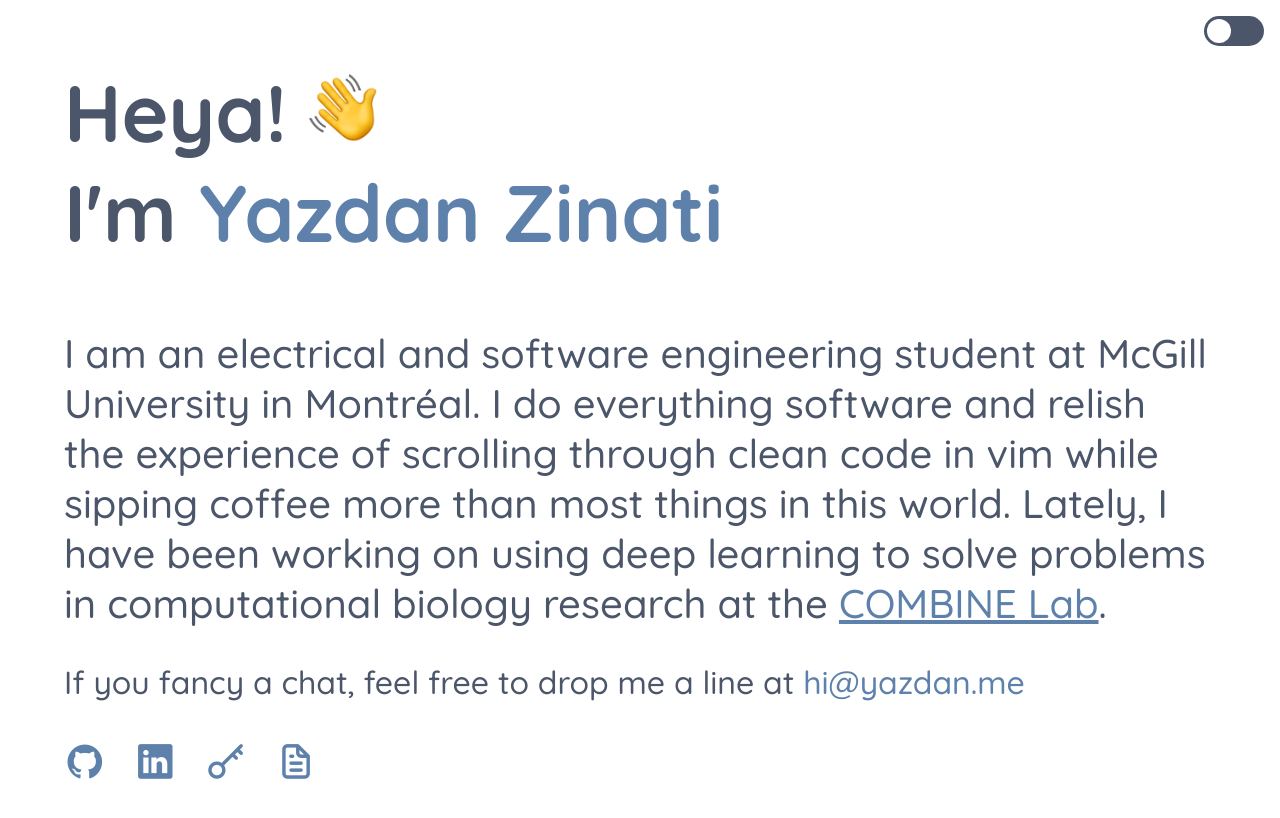
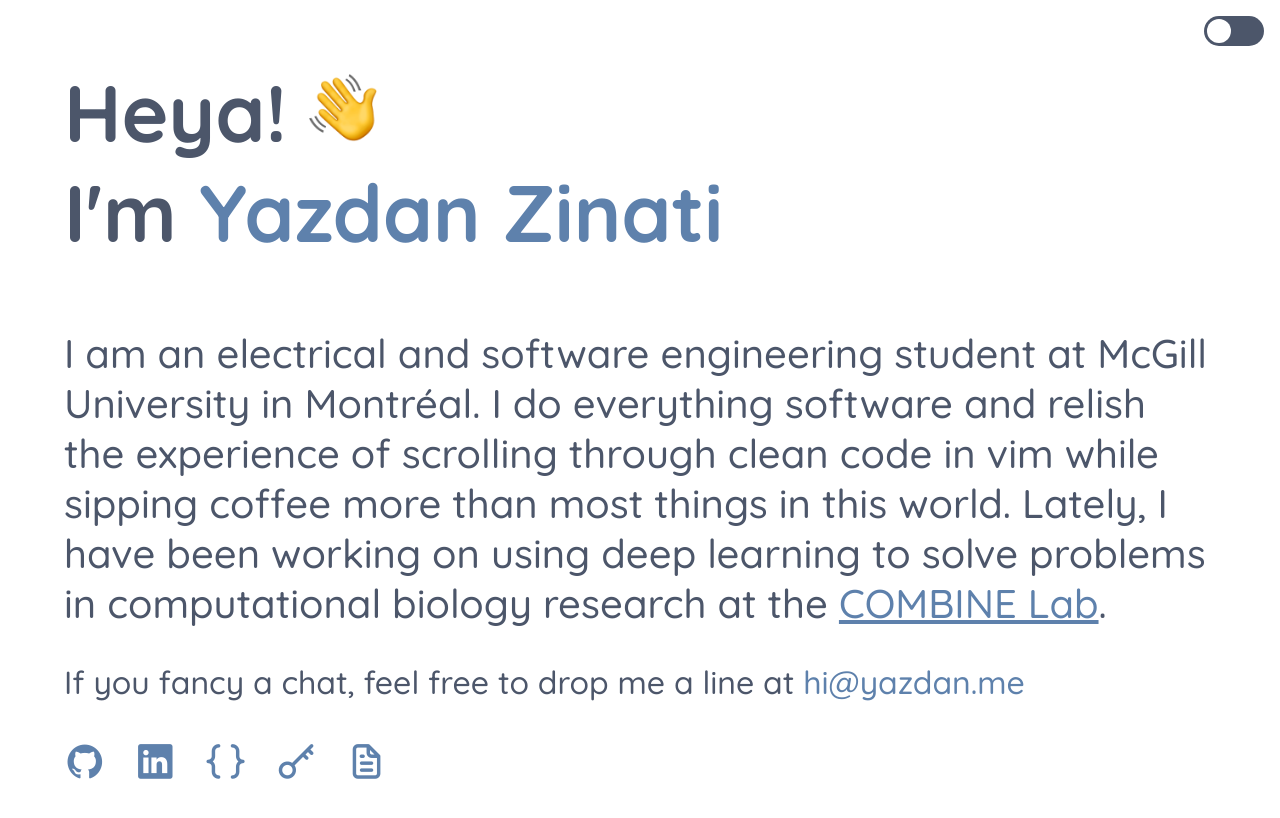
Before and after one commit to YazdanZ/yazdanzinati.com, a plain HTML site: page index.html in a window 1280 px wide. Drawn offline with nearby package versions, Linux system fonts and the light colour scheme.

Commit message:
Deploying to gh-pages from @ YazdanZ/yazdanzinati.com@26bc5e894b590a4811e98a848ef241a071888772 🚀

```diff
--- a/index.html
+++ b/index.html
@@ -75,6 +75,15 @@
             <i class="uil uil-linkedin"></i>
           </a>
         </il>
+        <il class="tooltip" data-tooltip="Devpost @yazdanzinati">
+          <a
+            href="https://devpost.com/yazdanzinati"
+            target="_blank"
+            class="social-icon"
+          >
+          <i class="uil uil-brackets-curly"></i>
+        </a>
+        </il>
         <il class="tooltip" data-tooltip="PGP Key (for nerds)">
           <a
             href="https://github.com/YazdanZ/PGP-Pub-Key/raw/master/yazdan-gpg.pub"
```
